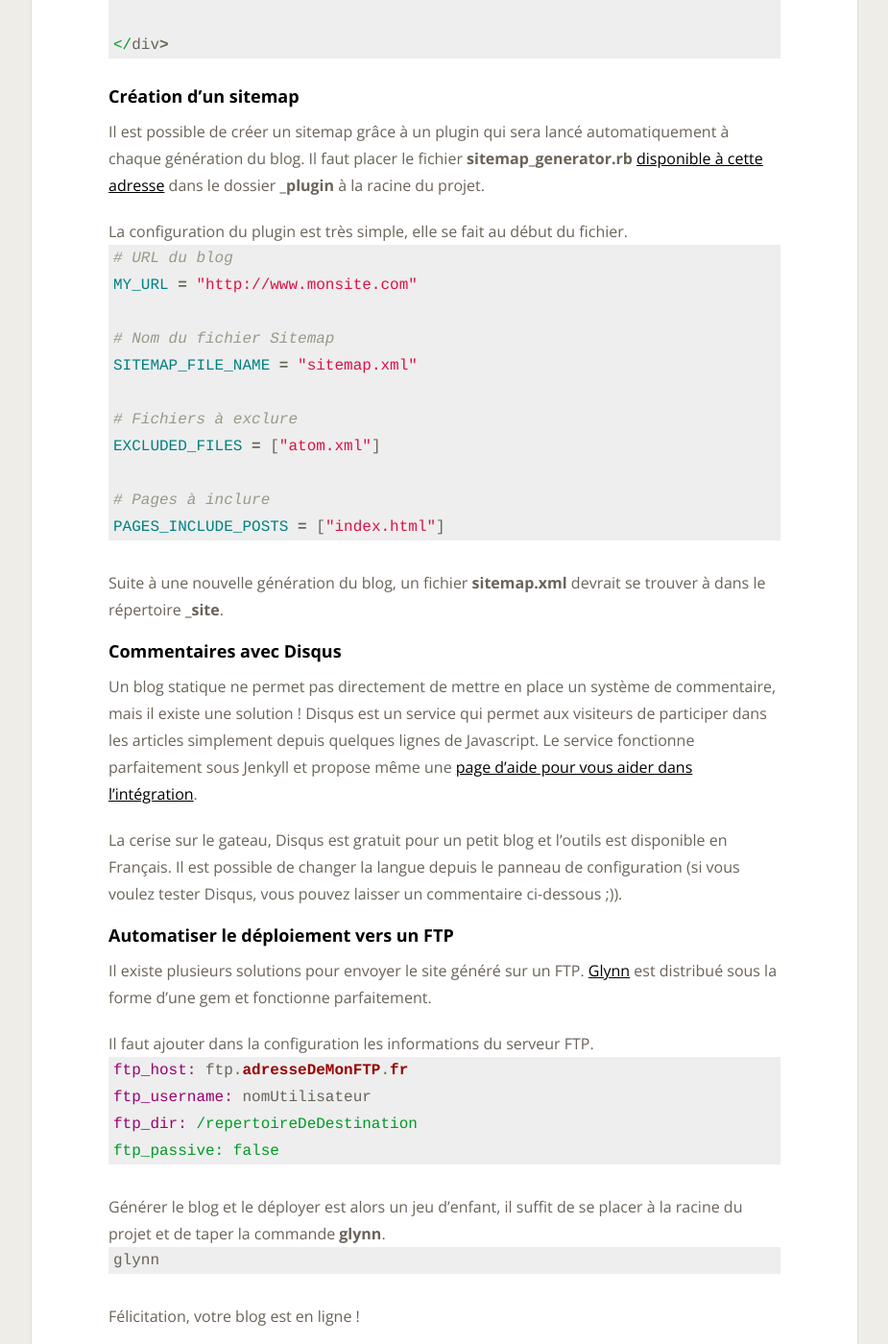
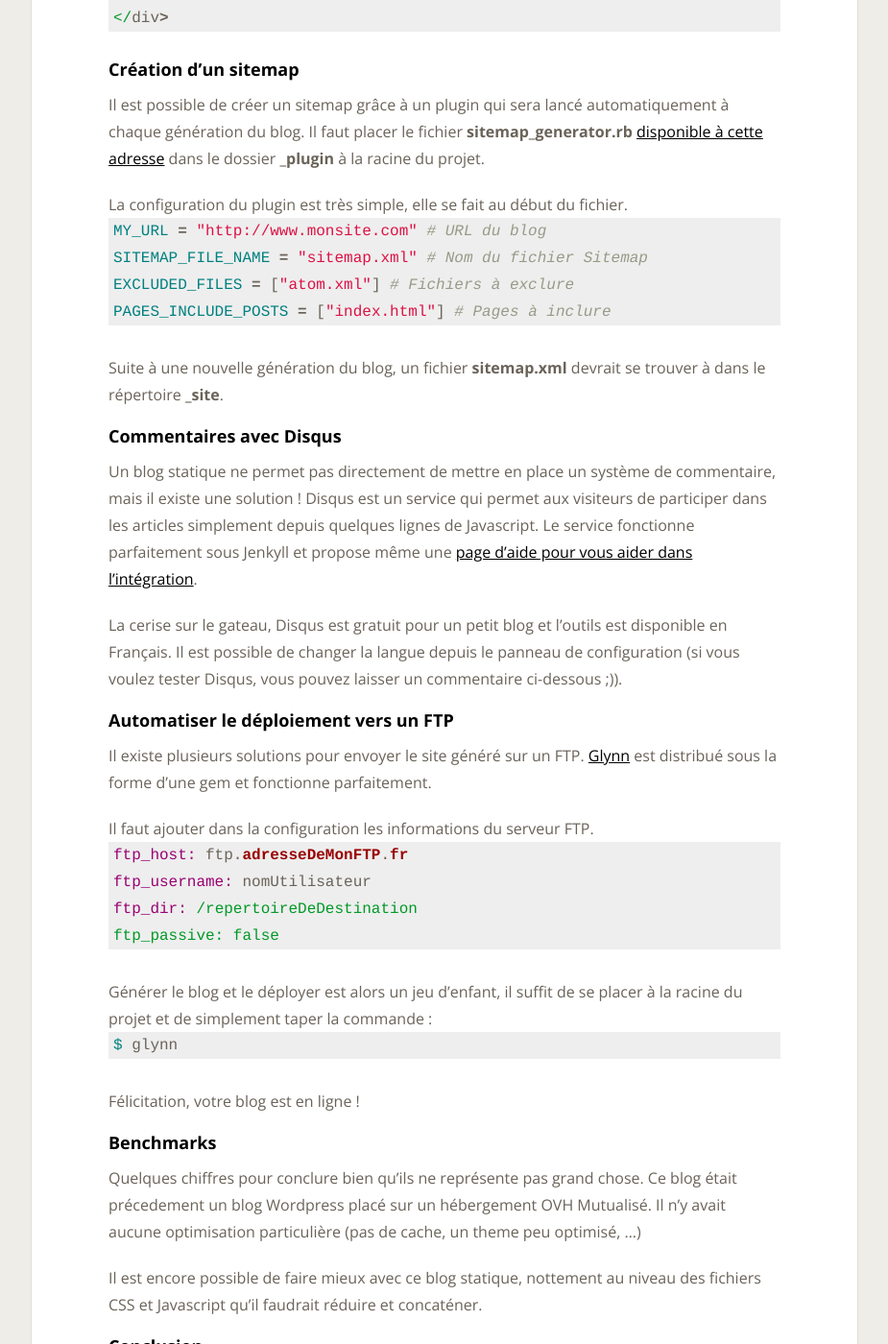
Before and after one commit to Toam/toam.fr, a Jekyll site: the page built from _posts/2013-05-12-tutorial-jekyll.markdown, in a window 1280 px wide and 1400 px high, scrolled down 2153 px. Shown: the whole window at 96% size, without its empty margins (177-1102 px from the left). Built offline with Jekyll 4.4.1, drawn with Linux system fonts in a browser that asks for light colours; nearby versions of some CDN libraries; comment, search, counter and statistics services are not loaded; some of the changed text lies outside the part shown.

Commit message:
Avancé tuto jekyll

```diff
--- a/_posts/2013-05-12-tutorial-jekyll.markdown
+++ b/_posts/2013-05-12-tutorial-jekyll.markdown
@@ -78,7 +78,6 @@ Pour afficher la navigation, par exemple sur la page d'accueil, il faut ensuite
 
 Il est ensuite très simple d'ajouter une navigation entre les pages. Le code suivant affiche un bouton précédent et un bouton suivant.
 {% highlight ruby %}
-<!-- Pagination links -->
 <div class="pagination">
   {% if paginator.previous_page %}
     <a href="/page{{ paginator.previous_page }}" class="previous">Page précédente</a>
@@ -95,21 +94,14 @@ Il est ensuite très simple d'ajouter une navigation entre les pages. Le code su
 {% endhighlight %}
 
 ##### Création d'un sitemap
-Il est possible de créer un sitemap grâce à un plugin qui sera lancé automatiquement à chaque génération du blog. Il faut placer le fichier **sitemap_generator.rb** [disponible à cette adresse](https://github.com/kinnetica/jekyll-plugins/blob/master/sitemap_generator.rb) dans le dossier **_plugin** à la racine du projet.
+Il est possible de créer un sitemap grâce à un plugin qui sera lancé automatiquement à chaque génération du blog. Il faut placer le fichier **sitemap_generator.rb** [disponible à cette adresse](https://github.com/kinnetica/jekyll-plugins/blob/master/sitemap_generator.rb) dans le dossier **\_plugin** à la racine du projet.
 
 La configuration du plugin est très simple, elle se fait au début du fichier.
 {% highlight ruby %}
-# URL du blog
-MY_URL = "http://www.monsite.com"
-
-# Nom du fichier Sitemap
-SITEMAP_FILE_NAME = "sitemap.xml"
-
-# Fichiers à exclure
-EXCLUDED_FILES = ["atom.xml"]
-
-# Pages à inclure
-PAGES_INCLUDE_POSTS = ["index.html"]
+MY_URL = "http://www.monsite.com" # URL du blog
+SITEMAP_FILE_NAME = "sitemap.xml" # Nom du fichier Sitemap
+EXCLUDED_FILES = ["atom.xml"] # Fichiers à exclure
+PAGES_INCLUDE_POSTS = ["index.html"] # Pages à inclure
 {% endhighlight %}
 
 Suite à une nouvelle génération du blog, un fichier **sitemap.xml** devrait se trouver à dans le répertoire **_site**.
@@ -130,9 +122,9 @@ ftp_dir: /repertoireDeDestination
 ftp_passive: false
 {% endhighlight %}
 
-Générer le blog et le déployer est alors un jeu d'enfant, il suffit de se placer à la racine du projet et de taper la commande **glynn**.
-{% highlight ruby %}
-glynn
+Générer le blog et le déployer est alors un jeu d'enfant, il suffit de se placer à la racine du projet et de simplement taper la commande :
+{% highlight sh %}
+$ glynn
 {% endhighlight %}
 
 Félicitation, votre blog est en ligne !
```
